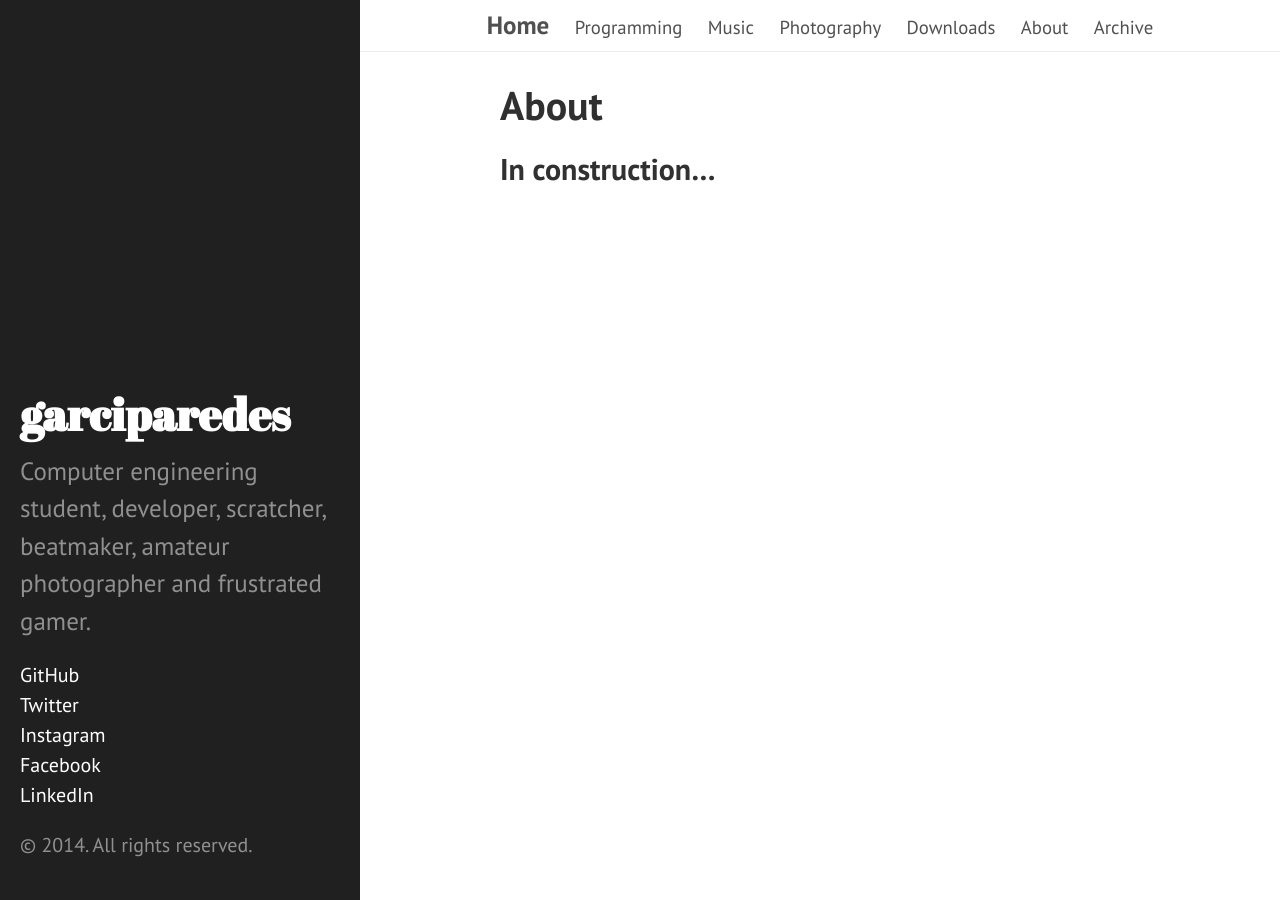
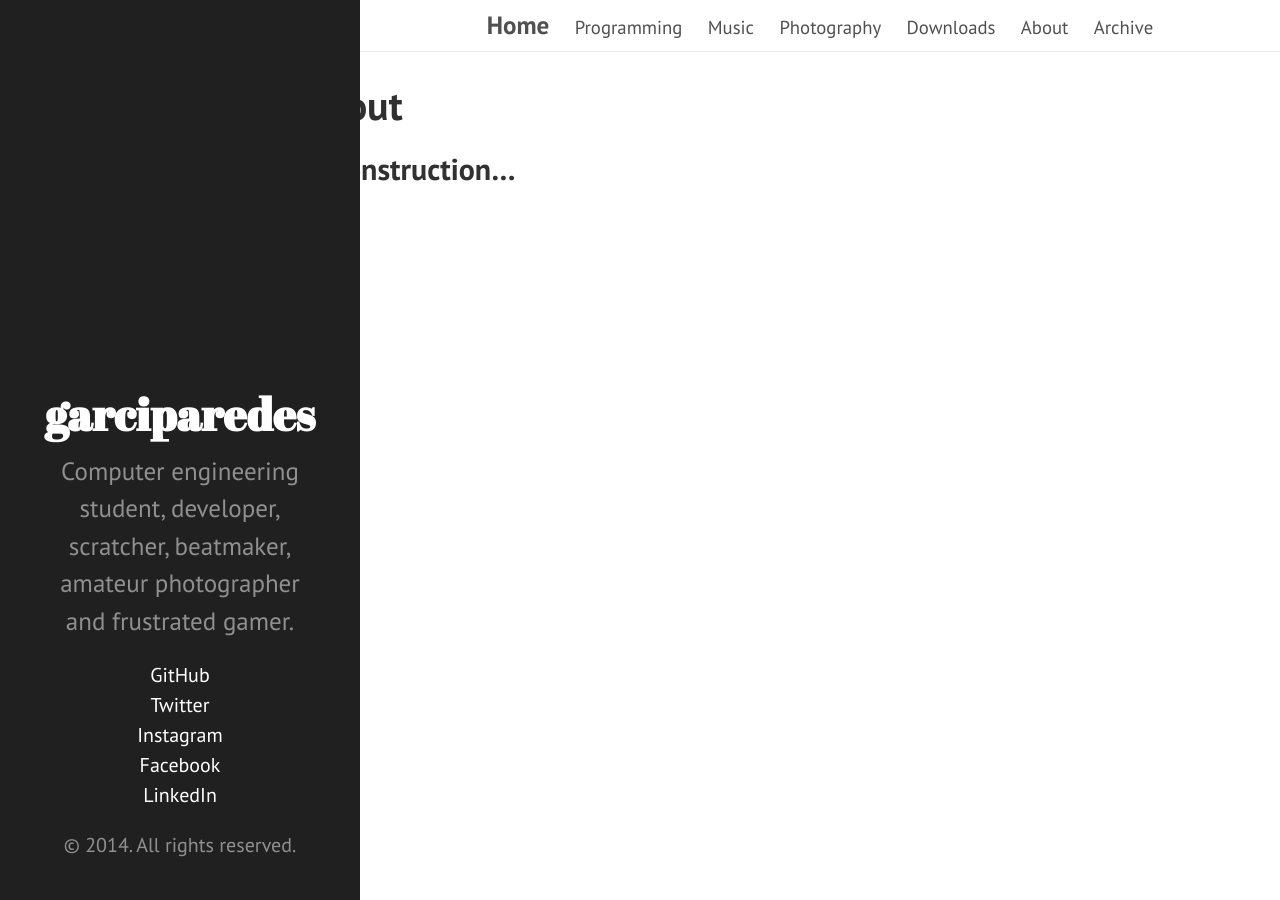
Before and after one commit to garciparedes/garciparedes.github.io, a Jekyll site: the page built from about.md, in a window 1280 px wide. Built offline with Jekyll 4.4.1, drawn with Linux system fonts in a browser that asks for light colours; Markdown is read by kramdown in place of the engine named in the settings.

Commit message:
Revert 606f85e..1176e51
This rolls back to commit 606f85eeb440476a8b1c3bc1c6c189d98f7c0359.

```diff
--- a/_includes/navibar.html
+++ /dev/null
@@ -1,10 +0,0 @@
-<div class="masthead">
-        <h3 class="masthead-title">
-          <a href="/">Home</a>
-
-          {% for page_name in site.pages_list %}
-              &nbsp;&nbsp;&nbsp;<small><a href="/{{ page_name | downcase }}">{{ page_name }}</a></small>
-          {% endfor %}
-
-        </h3>
-      </div>
--- a/_layouts/default.html
+++ b/_layouts/default.html
@@ -8,13 +8,19 @@
 
     {% include sidebar.html %}
 
-    {% include navibar.html %}
+    <div class="content container">
 
+      <div class="container content">
+      <div class="masthead">
+        <h3 class="masthead-title">
+          <a href="/">Home</a>
 
-    <div class="content-container">
+          {% for page_name in site.pages_list %}
+              &nbsp;&nbsp;&nbsp;<small><a href="/{{ page_name | downcase }}">{{ page_name }}</a></small>
+          {% endfor %}
 
-      <div class="container-content">
-
+        </h3>
+      </div>
 
       {{ content }}
 
--- a/public/css/hyde.css
+++ b/public/css/hyde.css
@@ -120,19 +120,11 @@
  * Align the contents of the site above the proper threshold with some margin-fu
  * with a 25%-wide `.sidebar`.
  */
-
-.content-container {
-
-  padding-left:  25rem;
-  padding-right: 7rem;
-  margin-left:  auto;
-  margin-right: auto;
-
-
+/*
+.content {
+  padding-top:    4rem;
+  padding-bottom: 4rem;
 }
-
-
-/*
 
 @media (min-width: 48rem) {
   .content {
@@ -148,7 +140,6 @@
     margin-right: 4rem;
   }
 }
-
 */
 
 /*
--- a/public/css/poole.css
+++ b/public/css/poole.css
@@ -251,7 +251,20 @@
 }
 
 
+/*
+ * Container
+ *
+ * Center the page content.
+ */
 
+.container {
+  max-width: 38rem;
+  padding-left:  1rem;
+  padding-right: 1rem;
+  margin-left:  auto;
+  margin-right: auto;
+  text-align: center;
+}
 
 
 /*
@@ -303,6 +316,7 @@
 .post {
   margin-top: 4em;
   margin-bottom: 4em;
+  text-align: left;
 }
 
 /* Blog post or page title */
```
